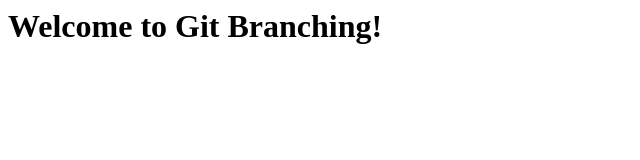
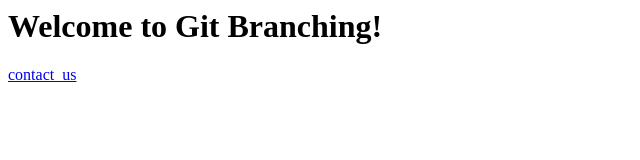
Before and after one commit to Prathmesh9921/git-github-practice, a plain HTML site: page Git-Branch/index.html in a window 1280 px wide. Shown: the full height of the page, 0-640 px from the left. Drawn offline with Linux system fonts and the light colour scheme.

Commit message:
added contact.html file and modified index.html file on contact_us branch

```diff
--- a/Git-Branch/index.html
+++ b/Git-Branch/index.html
@@ -1,2 +1,3 @@
 <h1>Welcome to Git Branching!</h1>
 <a href="about.html"></a>
+<a href="contact_us.html">contact_us</a>
```
Also changed, not shown: Git-Branch/contact_us.html (added, +1 -0 lines).
